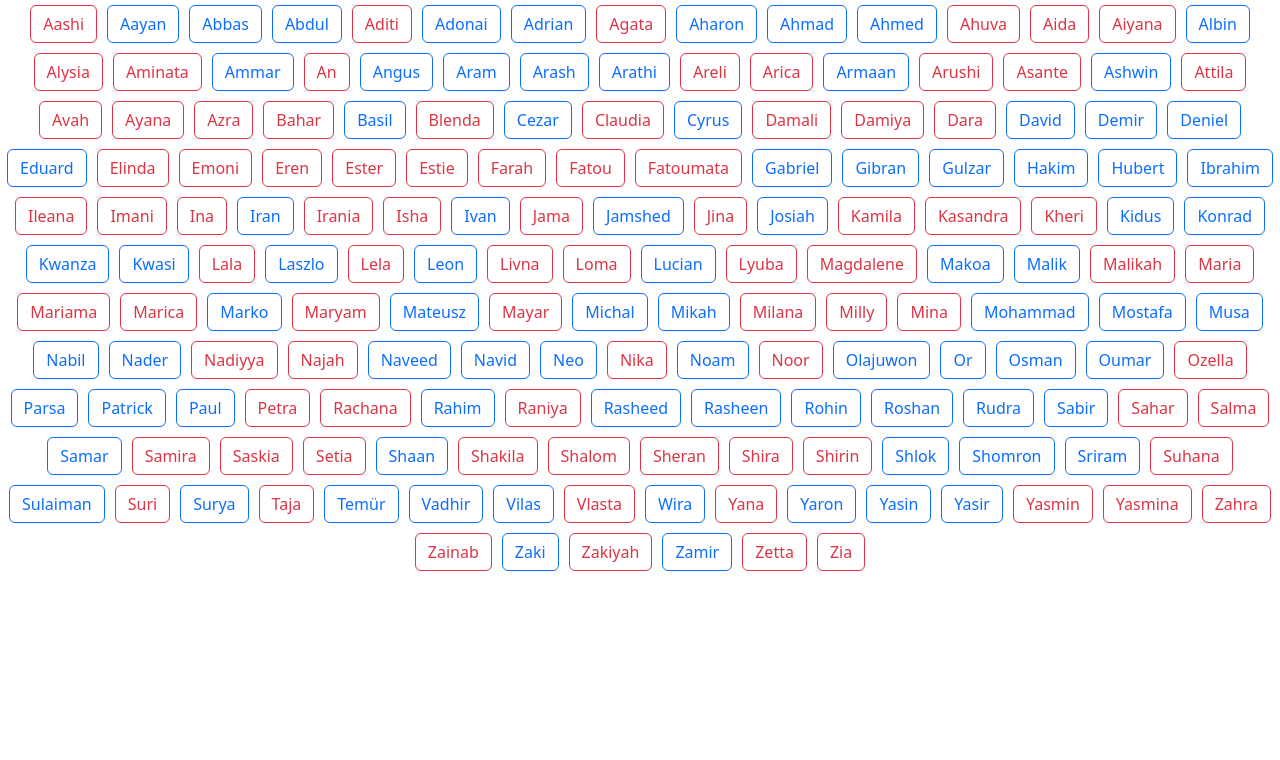
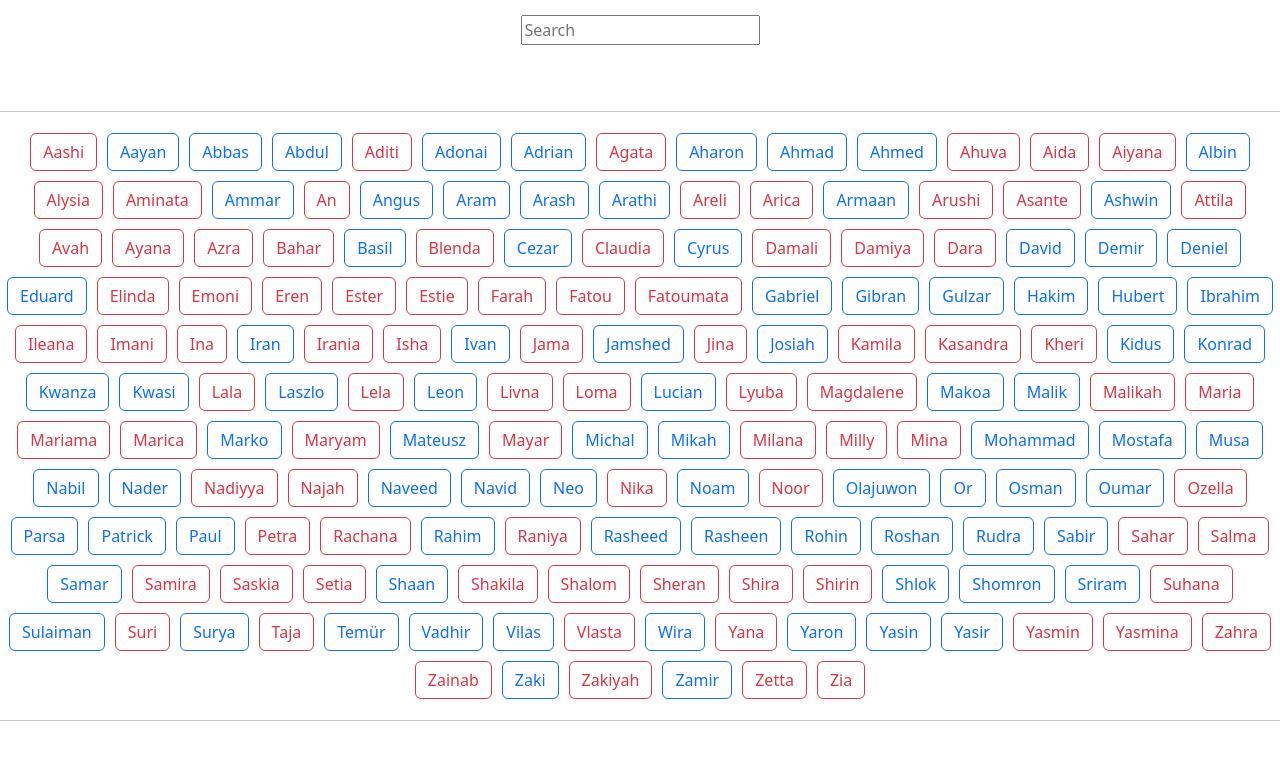
Before and after one commit to AnoshMalik/React-BabyNamePicker, a React (Create React App) app: page / in a window 1280 px wide. Shown: the top 760 px of the page. Built offline with nearby package versions, Linux system fonts and the light colour scheme.

Commit message:
Level 2 started. Added search bar. Changed page title

```diff
--- a/public/index.html
+++ b/public/index.html
@@ -24,7 +24,7 @@
       work correctly both with client-side routing and a non-root public URL.
       Learn how to configure a non-root public URL by running `npm run build`.
     -->
-    <title>React App</title>
+    <title>Baby Name Picker</title>
   </head>
   <body>
     <noscript>You need to enable JavaScript to run this app.</noscript>
--- a/src/App.js
+++ b/src/App.js
@@ -1,8 +1,11 @@
 import './css/App.css';
 import Names from './components/Names';
+import Search from './components/Search';
+
 function App() {
   return (
     <div className="App">
+      <Search/>
       <Names/>
 
     </div>
--- a/src/components/Names.jsx
+++ b/src/components/Names.jsx
@@ -1,7 +1,6 @@
 import React from "react";
 import data from "../data/babyNamesData.json";
 import Button from "react-bootstrap/Button";
-
 
 const Names = () => {
   const names = data.sort(function (a, b) {
@@ -15,10 +14,12 @@ const Names = () => {
   //   console.log(names);
   return (
     <div>
+      <hr />
       {names.map((item, key) => {
         if (item.sex === "m") {
           return (
-              <Button style={{ margin:'5px'}}
+            <Button
+              style={{ margin: "5px" }}
               variant="outline-primary"
               key={key}
               className="btn --bs-primary-border-subtle"
@@ -39,6 +40,7 @@ const Names = () => {
           );
         }
       })}
+      <hr />
     </div>
   );
 };
--- /dev/null
+++ b/src/components/Search.jsx
@@ -0,0 +1,13 @@
+import React from 'react'
+import SearchResults from './SearchResults'
+
+function Search() {
+  return (
+      <div style={{ margin: '15px' }}>
+          <input type="text" placeholder="Search" />
+          <SearchResults/>
+    </div>
+  )
+}
+
+export default Search
--- /dev/null
+++ b/src/components/SearchResults.jsx
@@ -0,0 +1,11 @@
+import React from 'react'
+
+function SearchResults() {
+  return (
+      <div style={{padding: '25px'} }>
+
+    </div>
+  );
+}
+
+export default SearchResults
```
